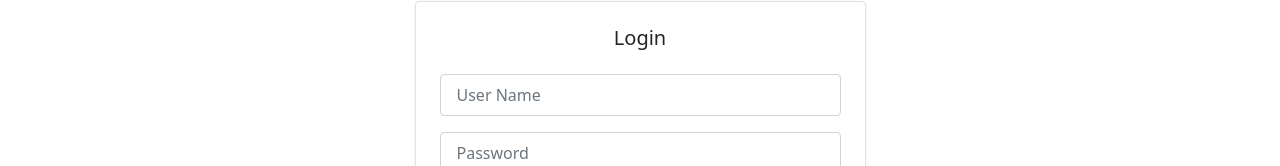
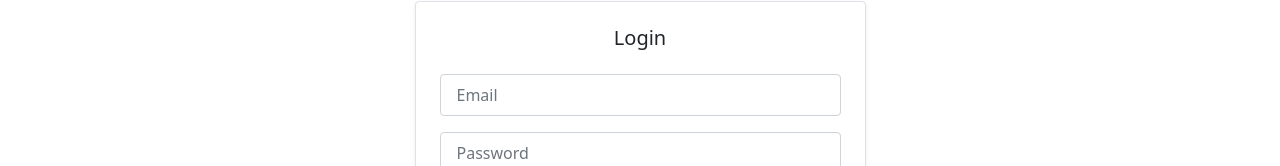
Before and after one commit to ramunaidubobbili/zf-store, a React (Create React App) app: page /login in a window 1280 px wide. Shown: the part 331-497 px from the top of the page. Built offline with nearby package versions, Linux system fonts and the light colour scheme.

Commit message:
Login and regitser pages and validations

```diff
--- a/src/components/login/login.jsx
+++ b/src/components/login/login.jsx
@@ -19,7 +19,7 @@ class Login extends React.Component{
 
     login = (e) => {
         let isValidEmail = this.emailValidation(this.state.email);
-        let isValidPassword = this.passwordValidation(this.state.password, this.state.c_password);
+        let isValidPassword = this.passwordValidation(this.state.password);
         if( !isValidEmail && !isValidPassword){
 
         }
@@ -70,12 +70,12 @@ class Login extends React.Component{
                             <form noValidate="" autoComplete="off" className="form-inline">
                                 <div className="mb-3 mr-sm-2 form-group">
                                     <label htmlFor="user_id" className="visually-hidden">Username</label>
-                                    <input name="user_id" id="user_id" placeholder="User Name"  onChange={this.handleChange} className={"py-2 px-3 form-control " + (emailError !== "" ? "is-invalid" : "")} />
+                                    <input name="email" id="email" placeholder="Email"  onChange={this.handleChange} className={"py-2 px-3 form-control " + (emailError !== "" ? "is-invalid" : "")} />
                                     {emailError !== "" && <div className='invalid-feedback text-start'>{emailError}</div>}
                                 </div>
                                 <div className="mb-3 mr-sm-2 form-group">
                                     <label htmlFor="user_password" className="visually-hidden">Password</label>
-                                    <input type="password" name="user_password" id="user_password" placeholder="Password" onChange={this.handleChange} className={"py-2 px-3 form-control " + (passwordError !== "" ? "is-invalid" : "")}/>
+                                    <input type="password" name="password" id="password" placeholder="Password" onChange={this.handleChange} className={"py-2 px-3 form-control " + (passwordError !== "" ? "is-invalid" : "")}/>
                                     {passwordError !== "" && <div className='invalid-feedback text-start'>{passwordError}</div>}</div>
                                 <div className="d-grid gap-2">
                                     <button type="submit" onClick={this.login} className="py-2 px-3 btn btn-primary" >Login</button>
```
